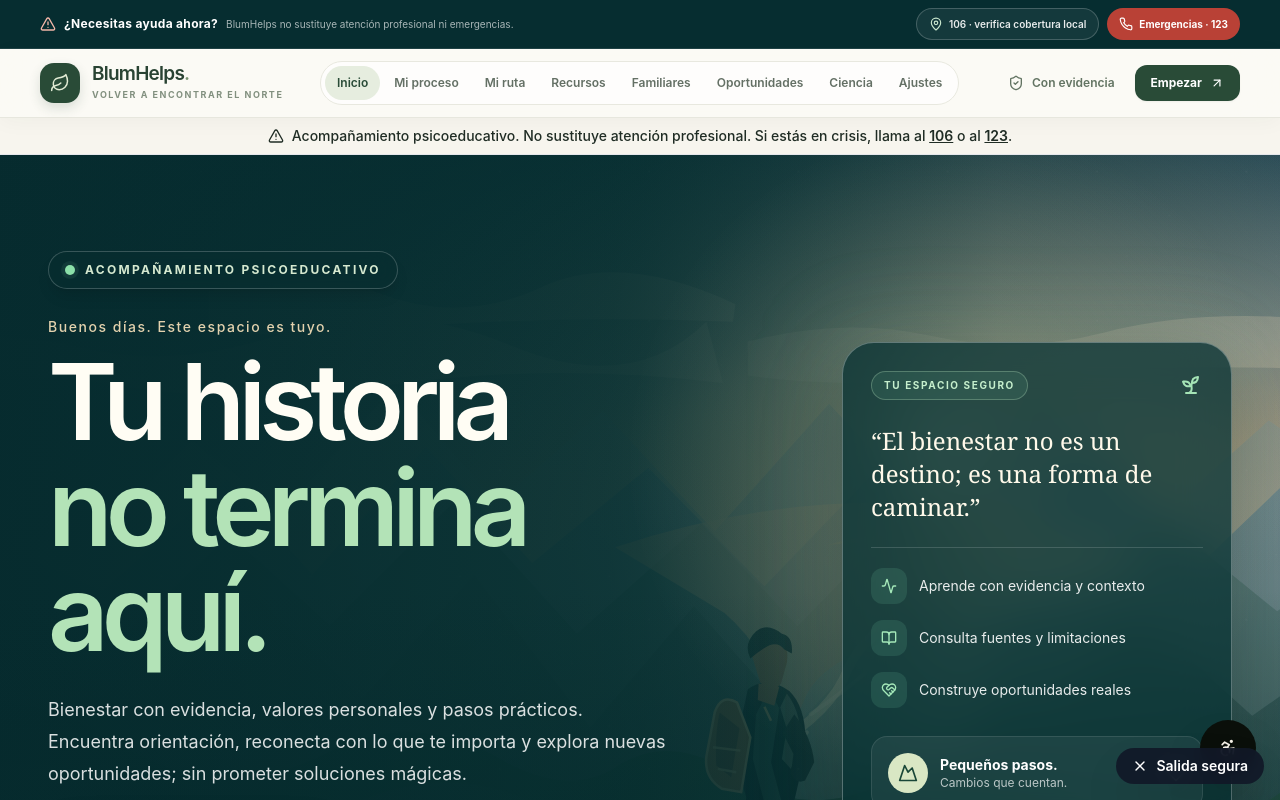
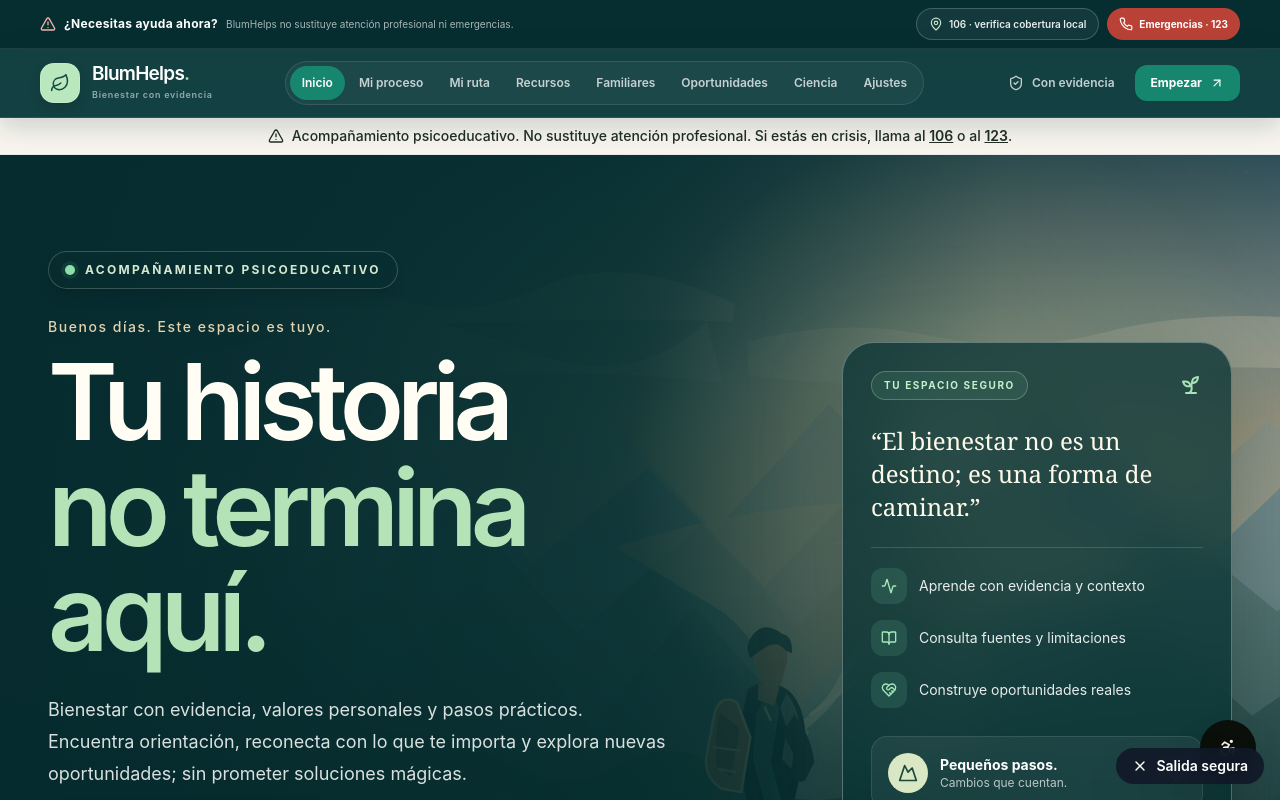
Before and after one commit to ariasalejo/Blumhelps, a React (Vite) app: page / in a window 1280 px wide. Shown: the top 800 px of the page. Built offline with nearby package versions, Linux system fonts and the light colour scheme.

Commit message:
Align navigation with the premium evergreen BlumHelps visual system

```diff
--- a/src/components/Layout.tsx
+++ b/src/components/Layout.tsx
@@ -28,26 +28,26 @@ export function Layout({ children }: { children: React.ReactNode }) {
   };
 
   const navClass = (path: string) =>
-    `rounded-full px-3 py-2 text-[12px] font-semibold transition-colors duration-200 focus-visible:outline focus-visible:outline-2 focus-visible:outline-offset-2 focus-visible:outline-[#78966f] ${isActive(path) ? 'bg-[#e6eddf] text-[#294b37]' : 'text-[#647065] hover:bg-[#f0f2eb] hover:text-[#294b37]'}`;
+    `rounded-full px-3 py-2 text-[12px] font-semibold transition-colors duration-200 focus-visible:outline focus-visible:outline-2 focus-visible:outline-offset-2 focus-visible:outline-[#a7dfb3] ${isActive(path) ? 'bg-[#16866f] text-white shadow-sm' : 'text-white/75 hover:bg-white/10 hover:text-white'}`;
 
   const closeMobile = () => setMobileOpen(false);
 
   return (
     <div className="flex min-h-screen flex-col bg-[#f7f5ee] text-[#202d25]">
       <CrisisBar />
-      <header className="sticky top-[40px] z-50 border-b border-[#e6e6dc]/90 bg-[#fbfaf5]/95 shadow-[0_4px_20px_rgba(31,48,35,.035)] backdrop-blur-xl">
+      <header className="sticky top-0 z-50 border-b border-white/10 bg-[#073638]/95 text-white shadow-[0_8px_28px_rgba(4,34,35,.18)] backdrop-blur-xl">
         <nav className="mx-auto flex max-w-[1440px] items-center justify-between gap-5 px-4 py-3 sm:px-7 lg:px-10" aria-label="Navegación principal">
           <Link to="/" onClick={closeMobile} className="group flex shrink-0 items-center gap-3 rounded-xl focus-visible:outline focus-visible:outline-2 focus-visible:outline-offset-4 focus-visible:outline-[#78966f]">
-            <span className="flex h-10 w-10 items-center justify-center rounded-[14px] bg-[#294b37] text-[#e2ebd4] shadow-[0_5px_12px_rgba(41,75,55,.16)] transition-transform group-hover:-rotate-3">
+            <span className="flex h-10 w-10 items-center justify-center rounded-[14px] border border-white/15 bg-[#b9e8be] text-[#124c40] shadow-[0_5px_12px_rgba(0,0,0,.12)] transition-transform group-hover:-rotate-3">
               <Leaf className="h-5 w-5" strokeWidth={1.8} />
             </span>
             <span className="block">
-              <span className="block font-display text-[19px] font-semibold leading-5 tracking-[-.04em] text-[#294333]">BlumHelps<span className="text-[#799471]">.</span></span>
-              <span className="mt-1 hidden text-[9px] font-bold uppercase tracking-[.17em] text-[#82907f] sm:block">Volver a encontrar el norte</span>
+              <span className="block font-display text-[19px] font-semibold leading-5 tracking-[-.04em] text-white">BlumHelps<span className="text-[#a7dfb3]">.</span></span>
+              <span className="mt-1 hidden text-[9px] font-semibold tracking-[.08em] text-white/55 sm:block">Bienestar con evidencia</span>
             </span>
           </Link>
 
-          <div className="hidden items-center gap-0.5 rounded-full border border-[#e8e8df] bg-white/75 p-1 lg:flex">
+          <div className="hidden items-center gap-0.5 rounded-full border border-white/10 bg-white/[.045] p-1 lg:flex">
             {navigation.map(item => (
               <Link key={item.path} to={item.path} className={navClass(item.path)} aria-current={isActive(item.path) ? 'page' : undefined}>
                 {item.label}
@@ -56,19 +56,19 @@ export function Layout({ children }: { children: React.ReactNode }) {
           </div>
 
           <div className="hidden shrink-0 items-center gap-2 lg:flex">
-            <Link to="/ciencia" className="inline-flex items-center gap-2 rounded-xl px-3 py-2 text-xs font-semibold text-[#637463] transition hover:bg-[#eef1e9] hover:text-[#294b37]">
+            <Link to="/ciencia" className="inline-flex items-center gap-2 rounded-xl px-3 py-2 text-xs font-semibold text-white/75 transition hover:bg-white/10 hover:text-white">
               <ShieldCheck className="h-4 w-4" /> Con evidencia
             </Link>
-            <Link to="/recuperacion/valores" className="inline-flex items-center gap-2 rounded-xl bg-[#294b37] px-4 py-2.5 text-xs font-bold text-white shadow-sm transition hover:-translate-y-0.5 hover:bg-[#203d2c]">
+            <Link to="/recuperacion/valores" className="inline-flex items-center gap-2 rounded-xl bg-[#16866f] px-4 py-2.5 text-xs font-bold text-white shadow-sm transition hover:-translate-y-0.5 hover:bg-[#1c9a7f]">
               Empezar <ArrowUpRight className="h-3.5 w-3.5" />
             </Link>
           </div>
 
           <div className="flex items-center gap-2 lg:hidden">
-            <Link to="/recuperacion/valores" onClick={closeMobile} className="hidden rounded-xl bg-[#294b37] px-3.5 py-2.5 text-xs font-bold text-white sm:inline-flex">Empezar</Link>
+            <Link to="/recuperacion/valores" onClick={closeMobile} className="hidden rounded-xl bg-[#16866f] px-3.5 py-2.5 text-xs font-bold text-white sm:inline-flex">Empezar</Link>
             <button
               type="button"
-              className="inline-flex h-11 w-11 items-center justify-center rounded-xl border border-[#e3e5dc] bg-white text-[#294b37] transition hover:bg-[#edf1e8] focus-visible:outline focus-visible:outline-2 focus-visible:outline-offset-2 focus-visible:outline-[#78966f]"
+              className="inline-flex h-11 w-11 items-center justify-center rounded-xl border border-white/15 bg-white/[.05] text-white transition hover:bg-white/10 focus-visible:outline focus-visible:outline-2 focus-visible:outline-offset-2 focus-visible:outline-[#a7dfb3]"
               aria-label={mobileOpen ? 'Cerrar menú' : 'Abrir menú'}
               aria-expanded={mobileOpen}
               aria-controls="blum-mobile-navigation"
@@ -80,14 +80,14 @@ export function Layout({ children }: { children: React.ReactNode }) {
         </nav>
 
         {mobileOpen && (
-          <div id="blum-mobile-navigation" className="border-t border-[#e6e6dc] bg-[#fbfaf5] px-4 pb-5 pt-3 shadow-lg lg:hidden">
+          <div id="blum-mobile-navigation" className="border-t border-white/10 bg-[#073638] px-4 pb-5 pt-3 shadow-lg lg:hidden">
             <div className="mx-auto grid max-w-[720px] grid-cols-2 gap-2 sm:grid-cols-4">
               {navigation.map(item => (
                 <Link
                   key={item.path}
                   to={item.path}
                   onClick={closeMobile}
-                  className={`flex min-h-11 items-center justify-between rounded-xl border px-3 py-2.5 text-sm font-semibold transition ${isActive(item.path) ? 'border-[#d5e1cf] bg-[#e8eee2] text-[#294b37]' : 'border-[#ecece4] bg-white text-[#657166] hover:bg-[#f0f2eb]'}`}
+                  className={`flex min-h-11 items-center justify-between rounded-xl border px-3 py-2.5 text-sm font-semibold transition ${isActive(item.path) ? 'border-[#5fb99d]/30 bg-[#1d6b5b] text-white' : 'border-white/10 bg-white/[.045] text-white/80 hover:bg-white/10'}`}
                   aria-current={isActive(item.path) ? 'page' : undefined}
                 >
                   {item.label}
@@ -95,7 +95,7 @@ export function Layout({ children }: { children: React.ReactNode }) {
                 </Link>
               ))}
             </div>
-            <p className="mx-auto mt-4 flex max-w-[720px] items-center gap-2 text-[11px] leading-5 text-[#788276]"><BookOpen className="h-3.5 w-3.5 shrink-0" /> Explora a tu ritmo. No necesitas crear una cuenta para empezar.</p>
+            <p className="mx-auto mt-4 flex max-w-[720px] items-center gap-2 text-[11px] leading-5 text-white/60"><BookOpen className="h-3.5 w-3.5 shrink-0" /> Explora a tu ritmo. No necesitas crear una cuenta para empezar.</p>
           </div>
         )}
       </header>
```
